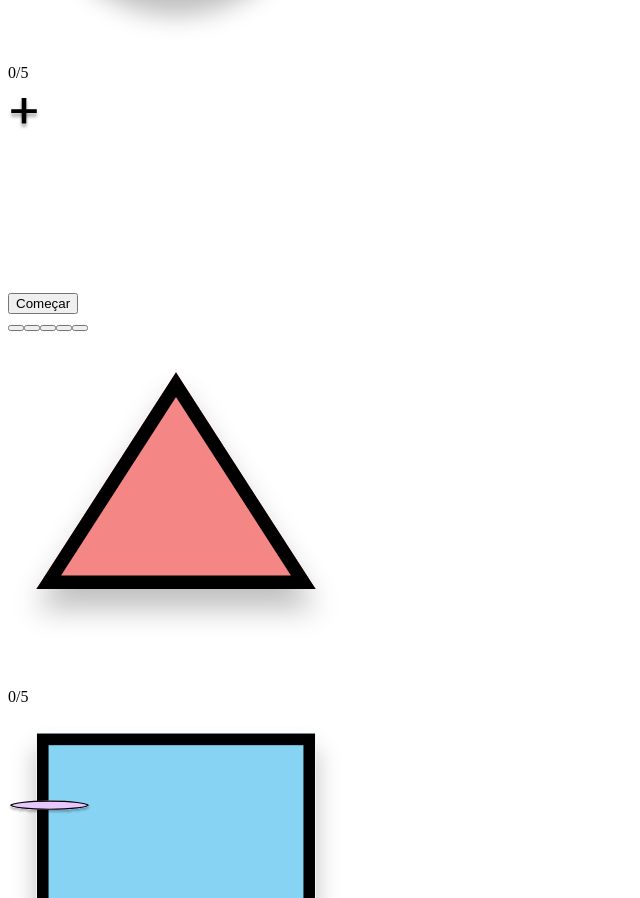
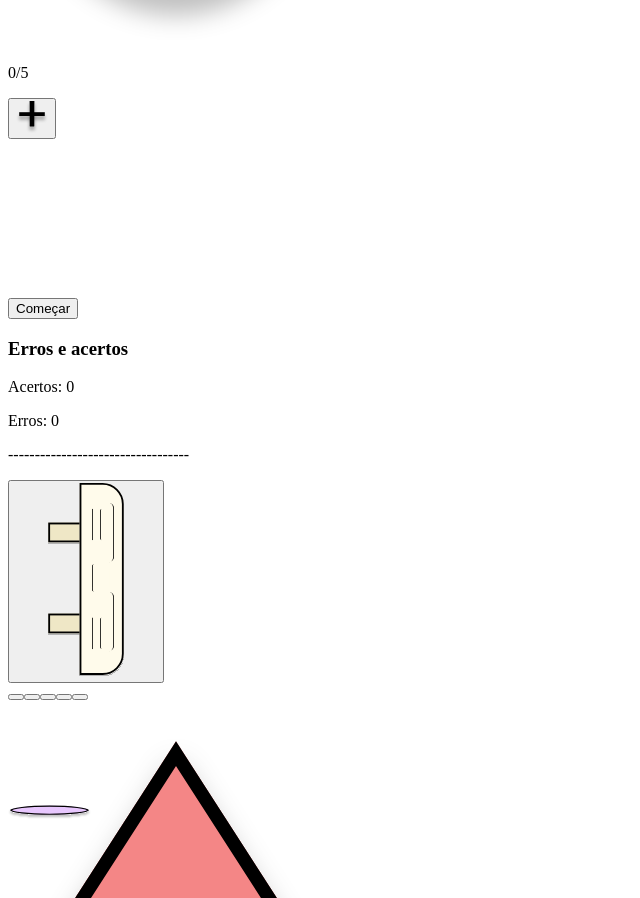
Before and after one commit to Carlos001-hash/Math, a Next.js app: page / in a window 1280 px wide. Shown: the part 1080-1978 px from the top of the page, without its empty margins (0-640 px from the left). Built offline with nearby package versions, Linux system fonts and the light colour scheme.

Commit message:
Update page.tsx

```diff
--- a/src/app/page.tsx
+++ b/src/app/page.tsx
@@ -1,10 +1,8 @@
 "use client"
 
-import { useState, useEffect } from "react";
+import React, { useState, useEffect } from "react";
 import { motion } from 'framer-motion';
 import Image from "next/image";
-import { faTriangleExclamation } from '@fortawesome/free-solid-svg-icons';
-import { FontAwesomeIcon } from '@fortawesome/react-fontawesome';
 
 
 export default function MyApp() {
@@ -19,6 +17,12 @@ export default function MyApp() {
   const [tr, setTr] = useState(Math.floor(Math.random() *3));
   const [switchBtn,setSwitchBtn] = useState(false);
   const [parar, setParar] = useState(true);
+  const [resultado, setResultado] = useState(0);
+  const [historicoResultados, setHistoricoResultados] = useState<React.ReactNode[]>([]);
+  const [acertos, setAcertos] = useState(0);
+  const [erros, setErros] = useState(0);
+  const [showM, setShowM] = useState(false);
+  const [opM, setOpM] = useState(0);
 
   const [isAnimating, setIsAnimating] = useState(false);
 
@@ -35,10 +39,18 @@ export default function MyApp() {
     let w = Math.floor(Math.random() * 100) + 1;
     let y = Math.floor(Math.random() *5)
 
-    let res = t + w;
+    let res: number[] = [] ;
 
-    let outroNumero = [res -5, res -10, res +2, res +1, res +10];
-    outroNumero[y] = res;
+    if (opM == 0) {
+      res[0] = t + w;
+    }else if (opM == 1) {
+      res[0] = t * w;
+    } else if (opM == 2) {
+      res[0] = w - t;
+    }
+
+    let outroNumero = [res[0] -5, res[0] -10, res[0] +2, res[0] +1, res[0] +10];
+    outroNumero[y] = res[0];
     setDdd(outroNumero);
 
     const mt = [t];
@@ -52,11 +64,10 @@ export default function MyApp() {
       setNumero2(mt)
     };
 
-    setSoma(res);
+    setSoma(res[0]);
     setTr(Math.floor(Math.random() *3));
     setSwitchBtn(true);
   };
-
 
   if (tr == 1) {
     console.log("one")
@@ -88,6 +99,36 @@ export default function MyApp() {
     elli.push(<Image src="/Ellipse.svg" width={336} height={336} alt="" className="w-9 md:w-10 xs:w-9 xl:w-11" />)
   }
 
+  let mto: React.ReactNode[] = [];
+const handlePonts = () => {
+  let mps: number[] = [];
+  let text = `${numero1} + ${numero2} = ${resultado}`
+  if (resultado == soma) {
+    mto.push(<p className="text-green-400 font-semibold">{`${text}`}</p>)
+   } else {
+    mto.push(<p className="text-red-400 font-semibold">{`${text}`}</p>)
+   }
+}
+
+
+
+
+const adicionarResultado = (numero1: number, numero2: number, resultado: number, soma: number) => {
+  const text = `${numero1} + ${numero2} = ${resultado}`;
+  setResultado(resultado);
+  setHistoricoResultados(prevResultados => [
+
+
+      <p key={prevResultados.length} className={resultado === soma ? `text-green-400 font-semibold ${setAcertos(acertos +1)}` : `text-red-400 font-semibold ${setErros(erros +1)}`}>
+          {text}
+      </p>,
+      ...prevResultados,
+  ]);
+};
+
+
+
+
     return (
       <div className="w-full h-screen overflow-auto">
         {parar  || (
@@ -97,15 +138,15 @@ export default function MyApp() {
               <div className=" w-full h-auto flex flex-col gap-2">
                 <div className="flex flex-row">
                   <Image src="/Polygon.svg" width={310} height={310} alt="" className="w-12" />
-                  <div className="relative w-full h-12 flex flex-row items-start ml-2  bg-gray-200 rounded-full border-2 border-black pl-2">{poly}</div>
+                  <div className="relative w-full h-12 flex flex-row items-start ml-2  bg-gray-200 rounded-full border-2 border-black pl-2 pt-1.5">{poly}</div>
                 </div>
                 <div className="flex flex-row">
                   <Image src="/Rectangle.svg" width={310} height={310} alt="" className="w-12" />
-                  <div className="relative w-full h-12 flex flex-row items-start ml-2  bg-gray-200 rounded-full border-2 border-black pl-2">{rect}</div>
+                  <div className="relative w-full h-12 flex flex-row items-start ml-2  bg-gray-200 rounded-full border-2 border-black pl-2 pt-1">{rect}</div>
                 </div>
                 <div className="flex flex-row">
                   <Image src="/Ellipse.svg" width={310} height={310} alt="" className="w-12" />
-                  <div className="relative w-full h-12 flex flex-row items-start ml-2  bg-gray-200 rounded-full border-2 border-black pl-2">{elli}</div>
+                  <div className="relative w-full h-12 flex flex-row items-start ml-2  bg-gray-200 rounded-full border-2 border-black pl-2 pt-1">{elli}</div>
                 </div>
               </div>
               <div className="w-full h-14 flex flex-row items-center justify-evenly">
@@ -154,7 +195,9 @@ export default function MyApp() {
             transition={{ type: 'spring', duration: 1, delay: 1 }}
             className=" w-auto h-auto flex  flex-row gap-4 ws:gap-6 mt-5">
             <div className="size-[110px]  xl:size-[160px] ws:size-[140px] flex justify-center items-center bg-amber-50 rounded-md cursor-default  text-6xl ws:text-[76px] xl:text-[86px] font-semibold border-2 border-black  drop-shadow-lg">{numero1}</div>
-            <Image src="/Mais.svg"  width={32} height={32} alt="" className="w-7 ws:w-20"/>
+            {opM == 0 ? (<button onClick={() => {setOpM(opM +1)}}><Image src="/Mais.svg"  width={32} height={32} alt="" className="w-7 ws:w-20"/></button>) : null}
+            {opM == 1 ? (<button onClick={() => {setOpM(opM +1)}}><Image src="/Vezes.svg"  width={32} height={32} alt="" className="w-7 ws:w-20"/></button>) : null}
+            {opM == 2 ? (<button onClick={() => {setOpM(opM -2)}}><Image src="/Menos.svg"  width={32} height={32} alt="" className="w-7 ws:w-20"/></button>) : null}
             <div className="size-[110px] xl:size-[160px] ws:size-[140px] flex justify-center items-center bg-amber-50 rounded-md cursor-default text-6xl ws:text-[76px] xl:text-[86px] font-semibold border-2 border-black drop-shadow-lg">{numero2}</div>
           </motion.div>
 
@@ -172,7 +215,7 @@ export default function MyApp() {
               initial={{ y: '-100vh',}}
               animate={{ y: isAnimating ? 228 : '-100vh' }}
               transition={{ type: 'tween', duration: 0.7 }}
-              className="absolute bottom-[280px] right-[125px] z-50">
+              className="absolute bottom-[350px] right-[125px] z-50">
                 <Image src="/Fechado.svg" width={83} height={155} alt="" className="w-48 flex z-50 "/>
               </motion.div>
             )}
@@ -180,7 +223,7 @@ export default function MyApp() {
                 initial={{ y: '-100vh',}}
                 animate={{ y: isAnimating ? 228 : '-100vh' }}
                 transition={{ type: 'tween', duration: 0.7 }}
-                className=" group absolute w-48 h-auto bottom-[280px] right-[125px] z-50">
+                className=" group absolute w-48 h-auto bottom-[350px] right-[125px] z-50">
 
 
               {count == 3 && (
@@ -210,17 +253,42 @@ export default function MyApp() {
             </motion.div>
 
         </div>
-        <div className="w-full h-64 flex justify-center">
+        <div className="relative w-full h-64 flex justify-center">
+        <motion.div
+          initial={{ x: '-150vh' }}
+          animate={{ x: isAnimating ? 0 : '-100vh' }}
+          transition={{ type: 'tween', duration: 1, delay: 0.8, stiffness: 50, damping: 6  }}
+          className="absolute left-[0px] w-auto h-64 flex justify-start items-center  bg-gay-100/70 rounded-full drop-shadow-sm z-50">
+            <div className={ showM ? "flex  justify-center items-center w-[256px] h-[160px]  bg-yellow-50 border-2 border-black rounded-lg z-50" : "hidden  justify-center items-centerw-[256px] h-[160px]  bg-yellow-50 border-2 border-black rounded-lg z-50"}>
+              <div className="w-[234px] h-[138px] flex flex-col bg-black border-2 border-black rounded-lg overflow-y-auto p-2">
+                <div className="w-full h-auto p-1">
+                  <h3 className="text-green-400 font-semibold">Erros e acertos</h3>
+                  <p className="text-green-400 font-semibold">Acertos: {acertos}</p>
+                  <p className="text-green-400 font-semibold">Erros: {erros}</p>
+                  <p className="text-green-400 font-semibold">----------------------------------</p>
+                </div>
+                {historicoResultados.map((item, index) => (
+                  <div key={index} className="w-full h-auto flex flex-col">
+                   {item}
+                  </div>
+                ))}
+              </div>
+            </div>
+            <button onClick={() => {showM ? setShowM(false) : setShowM(true)}} className="relative w-16 h-64 flex items-center bg-red-500y -ml-1">
+                <Image src="/grip.svg" width={140} height={194}  alt="" className="-ml-3" />
+            </button>
+        </motion.div>
+
           <motion.div
           initial={{ x: '-150vh' }}
           animate={{ x: isAnimating ? 0 : '-100vh' }}
           transition={{ type: 'spring', duration: 1, delay: 0.8, stiffness: 50, damping: 6  }}
-          className="w-64 h-64 flex justify-center items-center  bg-gay-100/70 rounded-full drop-shadow-sm">
-              <button onClick={() => {if(ddd[0] == soma){setCount(count +1) ;handleClickMath(); console.log(count)}else if (count > 0) {setCount(count -1); console.log(count)}}} className="size-12 bg-red-400/70  mt-16 rounded-full border-2 border-black drop-shadow-lg text-2xl xs:hover:translate-y-2 xs:hover:scale-125  hover:border-white cursor-default">{ddd[0]}</button>
-              <button onClick={() => {if(ddd[1] == soma){setCount(count +1) ;handleClickMath(); console.log(count)}else if (count > 0) {setCount(count -1); console.log(count)}}} className="size-12 bg-red-400/70  mb-mt-16 rounded-full border-2 border-black drop-shadow-lg text-2xl xs:hover:-translate-y-2 xs:hover:scale-125  hover:border-white cursor-default">{ddd[1]}</button>
-              <button onClick={() => {if(ddd[2] == soma){setCount(count +1) ;handleClickMath(); console.log(count)}else if (count > 0) {setCount(count -1); console.log(count)}}} className="size-12 bg-red-400/70  mt-16 rounded-full border-2 border-black drop-shadow-lg text-2xl xs:hover:translate-y-2 xs:hover:scale-125  hover:border-white cursor-default">{ddd[2]}</button>
-              <button onClick={() => {if(ddd[3] == soma){setCount(count +1) ;handleClickMath(); console.log(count)}else if (count > 0) {setCount(count -1); console.log(count)}}} className="size-12 bg-red-400/70  mb-mt-16 rounded-full border-2 border-black drop-shadow-lg text-2xl xs:hover:-translate-y-2 xs:hover:scale-125  hover:border-white cursor-default">{ddd[3]}</button>
-              <button onClick={() => {if(ddd[4] == soma){setCount(count +1) ;handleClickMath(); console.log(count)}else if (count > 0) {setCount(count -1); console.log(count)}}} className="size-12 bg-red-400/70  mt-16 rounded-full border-2 border-black drop-shadow-lg text-2xl xs:hover:translate-y-2 xs:hover:scale-125  hover:border-white cursor-default">{ddd[4]}</button>
+          className="w-[286px] h-64 flex justify-center items-center  bg-gay-100/70 rounded-full drop-shadow-sm">
+              <button onClick={() => {if (ddd[0] == soma) {setCount(count + 1); handleClickMath();}adicionarResultado(numero1[0], numero2[0], ddd[0], soma);}} className="size-14 bg-red-400/70  mt-16 rounded-full border-2 border-black drop-shadow-lg text-2xl xs:hover:translate-y-2 xs:hover:scale-125  hover:border-white cursor-default">{ddd[0]}</button>
+              <button onClick={() => {if (ddd[1] == soma) {setCount(count + 1); handleClickMath();}adicionarResultado(numero1[0], numero2[0], ddd[1], soma);}} className="size-14 bg-red-400/70  mb-mt-16 rounded-full border-2 border-black drop-shadow-lg text-2xl xs:hover:-translate-y-2 xs:hover:scale-125  hover:border-white cursor-default">{ddd[1]}</button>
+              <button onClick={() => {if (ddd[2] == soma) {setCount(count + 1); handleClickMath();}adicionarResultado(numero1[0], numero2[0], ddd[2], soma);}} className="size-14 bg-red-400/70  mt-16 rounded-full border-2 border-black drop-shadow-lg text-2xl xs:hover:translate-y-2 xs:hover:scale-125  hover:border-white cursor-default">{ddd[2]}</button>
+              <button onClick={() => {if (ddd[3] == soma) {setCount(count + 1); handleClickMath();}adicionarResultado(numero1[0], numero2[0], ddd[3], soma);}} className="size-14 bg-red-400/70  mb-mt-16 rounded-full border-2 border-black drop-shadow-lg text-2xl xs:hover:-translate-y-2 xs:hover:scale-125  hover:border-white cursor-default">{ddd[3]}</button>
+              <button onClick={() => {if (ddd[4] == soma) {setCount(count + 1); handleClickMath();}adicionarResultado(numero1[0], numero2[0], ddd[4], soma);}} className="size-14 bg-red-400/70  mt-16 rounded-full border-2 border-black drop-shadow-lg text-2xl xs:hover:translate-y-2 xs:hover:scale-125  hover:border-white cursor-default">{ddd[4]}</button>
           </motion.div>
         </div>
         <motion.div
```
